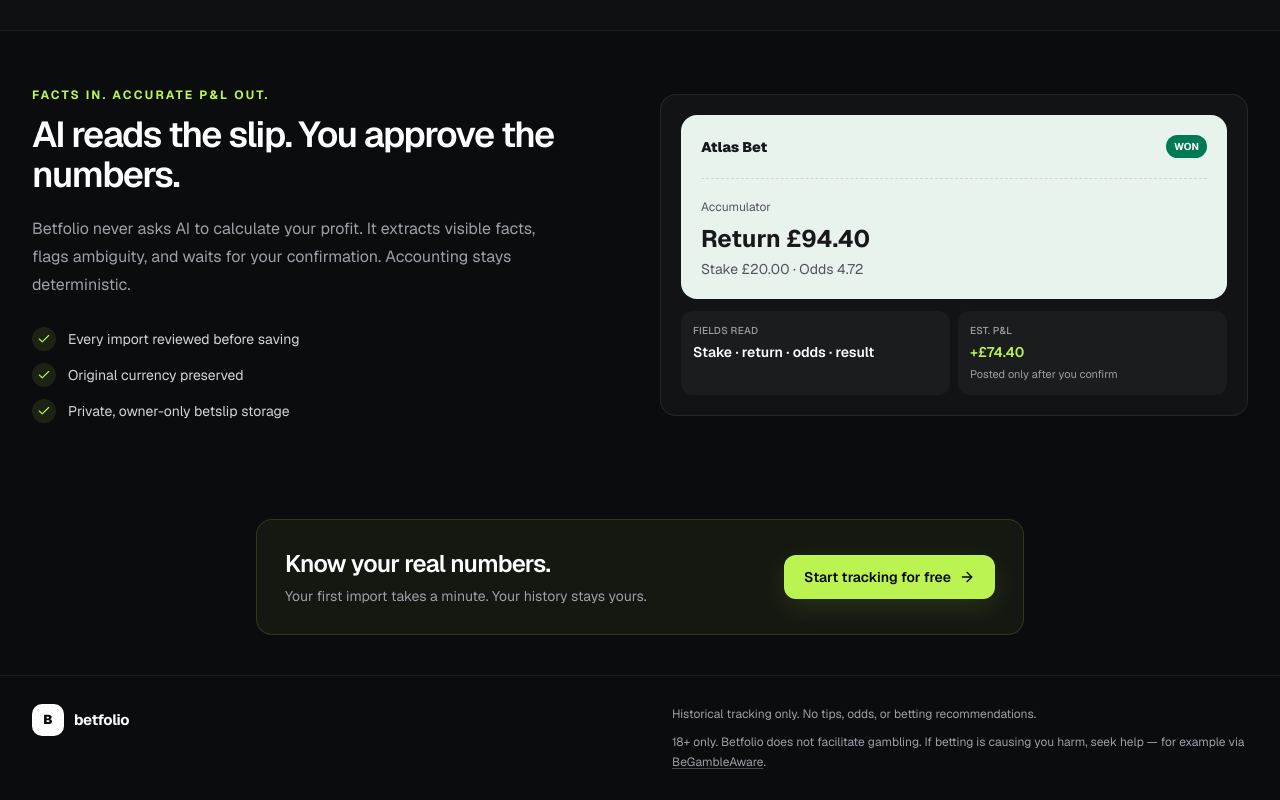
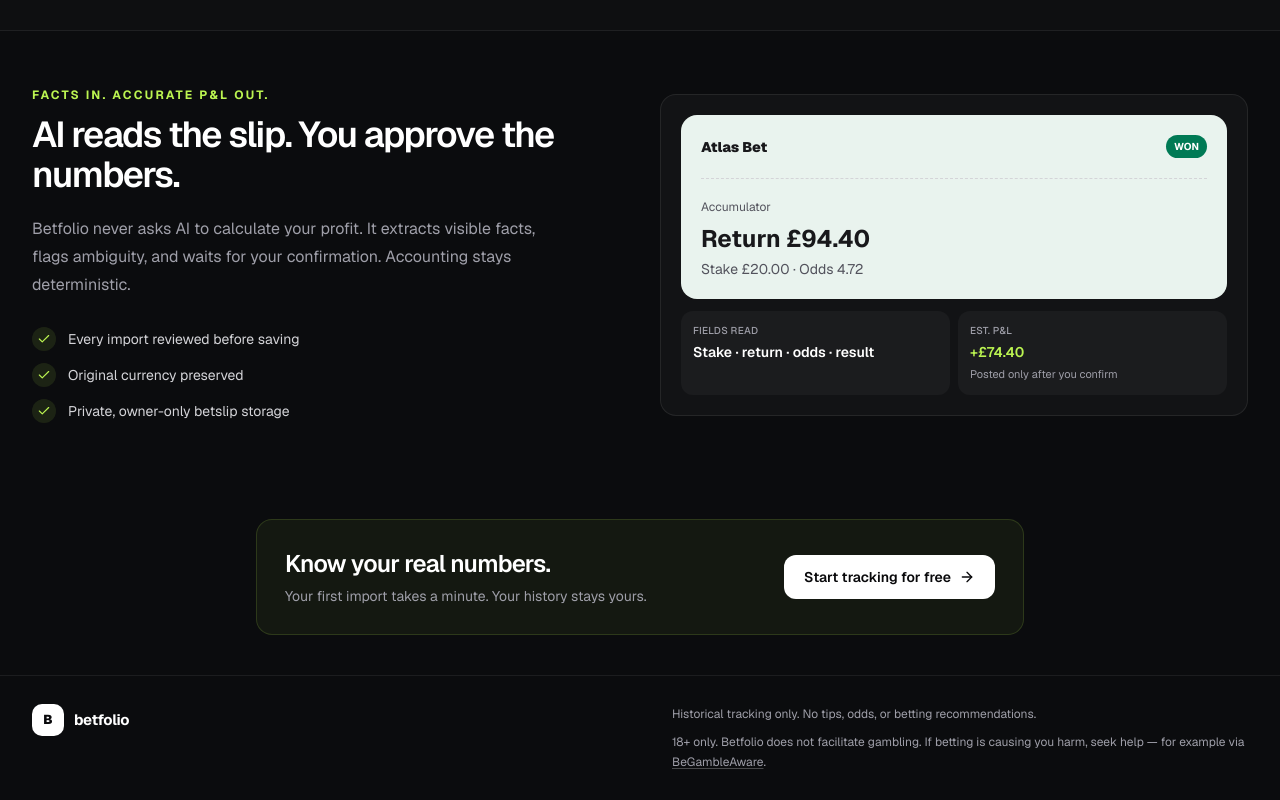
Before and after one commit to Izzy678/BetFolio, a Next.js app: page / in a window 1280 px wide. Shown: the part 1685-2485 px from the top of the page. Built offline with nearby package versions, Linux system fonts and the light colour scheme.

Commit message:
Neutralize primary controls and focus rings.
Use white CTAs and soft selection/focus so accent is no longer lime.

```diff
--- a/app/globals.css
+++ b/app/globals.css
@@ -24,7 +24,7 @@
   overflow-x: clip;
 }
 
-::selection { background: rgba(190, 242, 100, .25); color: white; }
+::selection { background: rgba(255, 255, 255, .18); color: white; }
 button, a, input, select { -webkit-tap-highlight-color: transparent; }
 button, select { cursor: pointer; }
 
--- a/components/ui/button.tsx
+++ b/components/ui/button.tsx
@@ -3,21 +3,45 @@
 import { cn } from "@/lib/utils";
 
 const styles = {
-  primary: "bg-lime-300 text-zinc-950 hover:bg-lime-200 shadow-[0_8px_28px_rgba(190,242,100,.12)]",
+  primary:
+    "bg-white text-zinc-950 hover:bg-zinc-100 shadow-none",
   secondary: "bg-white/6 text-zinc-100 border border-white/10 hover:bg-white/10",
-  outline: "border border-white/20 bg-transparent text-zinc-200 shadow-none hover:border-white/35 hover:bg-white/[.04] hover:text-white",
+  outline:
+    "border border-white/20 bg-transparent text-zinc-200 shadow-none hover:border-white/35 hover:bg-white/[.04] hover:text-white",
   ghost: "text-zinc-300 hover:bg-white/6 hover:text-white",
   danger: "bg-red-400/10 text-red-300 border border-red-400/20 hover:bg-red-400/15",
 };
 
 export function buttonClass(variant: keyof typeof styles = "primary", className?: string) {
-  return cn("inline-flex h-11 items-center justify-center gap-2 rounded-xl px-4 text-sm font-semibold transition focus-visible:outline-none focus-visible:ring-2 focus-visible:ring-lime-300 disabled:pointer-events-none disabled:opacity-50", styles[variant], className);
+  return cn(
+    "inline-flex h-11 items-center justify-center gap-2 rounded-xl px-4 text-sm font-semibold transition focus-visible:outline-none focus-visible:ring-2 focus-visible:ring-white/30 disabled:pointer-events-none disabled:opacity-50",
+    styles[variant],
+    className,
+  );
 }
 
-export function Button({ variant = "primary", className, ...props }: React.ButtonHTMLAttributes<HTMLButtonElement> & { variant?: keyof typeof styles }) {
+export function Button({
+  variant = "primary",
+  className,
+  ...props
+}: React.ButtonHTMLAttributes<HTMLButtonElement> & { variant?: keyof typeof styles }) {
   return <button className={buttonClass(variant, className)} {...props} />;
 }
 
-export function ButtonLink({ href, variant = "primary", className, children }: { href: string; variant?: keyof typeof styles; className?: string; children: React.ReactNode }) {
-  return <Link href={href} className={buttonClass(variant, className)}>{children}</Link>;
+export function ButtonLink({
+  href,
+  variant = "primary",
+  className,
+  children,
+}: {
+  href: string;
+  variant?: keyof typeof styles;
+  className?: string;
+  children: React.ReactNode;
+}) {
+  return (
+    <Link href={href} className={buttonClass(variant, className)}>
+      {children}
+    </Link>
+  );
 }
--- a/components/ui/date-picker.tsx
+++ b/components/ui/date-picker.tsx
@@ -118,7 +118,7 @@
                     "grid h-9 place-items-center rounded-lg text-sm transition",
                     !inMonth && "text-zinc-700",
                     inMonth && !isSelected && "text-zinc-200 hover:bg-white/[.07]",
-                    isSelected && "bg-lime-300 font-semibold text-zinc-950 hover:bg-lime-300",
+                    isSelected && "bg-white font-semibold text-zinc-950 hover:bg-white",
                   )}
                 >
                   {format(day, "d")}
@@ -140,7 +140,7 @@
             </button>
             <button
               type="button"
-              className="rounded-lg px-2 py-1 text-xs font-medium text-lime-300 transition hover:bg-lime-300/10"
+              className="rounded-lg px-2 py-1 text-xs font-medium text-zinc-300 transition hover:bg-white/[.06] hover:text-white"
               onClick={() => {
                 onChange(format(new Date(), "yyyy-MM-dd"));
                 setOpen(false);
--- a/components/ui/field.tsx
+++ b/components/ui/field.tsx
@@ -1,7 +1,8 @@
 import * as React from "react";
 import { cn } from "@/lib/utils";
 
-export const inputClass = "h-11 w-full rounded-xl border border-white/10 bg-[#0d0e10] px-3.5 text-sm text-white outline-none transition placeholder:text-zinc-600 focus:border-lime-300/60 focus:ring-2 focus:ring-lime-300/10";
+export const inputClass =
+  "h-11 w-full rounded-xl border border-white/10 bg-[#0d0e10] px-3.5 text-sm text-white outline-none transition placeholder:text-zinc-600 focus:border-white/35 focus:ring-2 focus:ring-white/10";
 
 export function Field({ label, error, hint, children, className }: { label: string; error?: string; hint?: string; children: React.ReactNode; className?: string }) {
   return (
--- a/components/ui/toast.tsx
+++ b/components/ui/toast.tsx
@@ -31,7 +31,7 @@
 const DEFAULT_DURATION = 3200;
 
 const toneStyles: Record<ToastTone, { wrap: string; icon: string; Icon: typeof Check }> = {
-  success: { wrap: "border-lime-300/20 bg-[#121416]", icon: "bg-lime-300/15 text-lime-300", Icon: Check },
+  success: { wrap: "border-white/10 bg-[#121416]", icon: "bg-white/[.08] text-zinc-200", Icon: Check },
   error: { wrap: "border-red-300/20 bg-[#161113]", icon: "bg-red-300/15 text-red-300", Icon: AlertTriangle },
   info: { wrap: "border-white/10 bg-[#121416]", icon: "bg-white/[.06] text-zinc-300", Icon: Info },
 };
```
